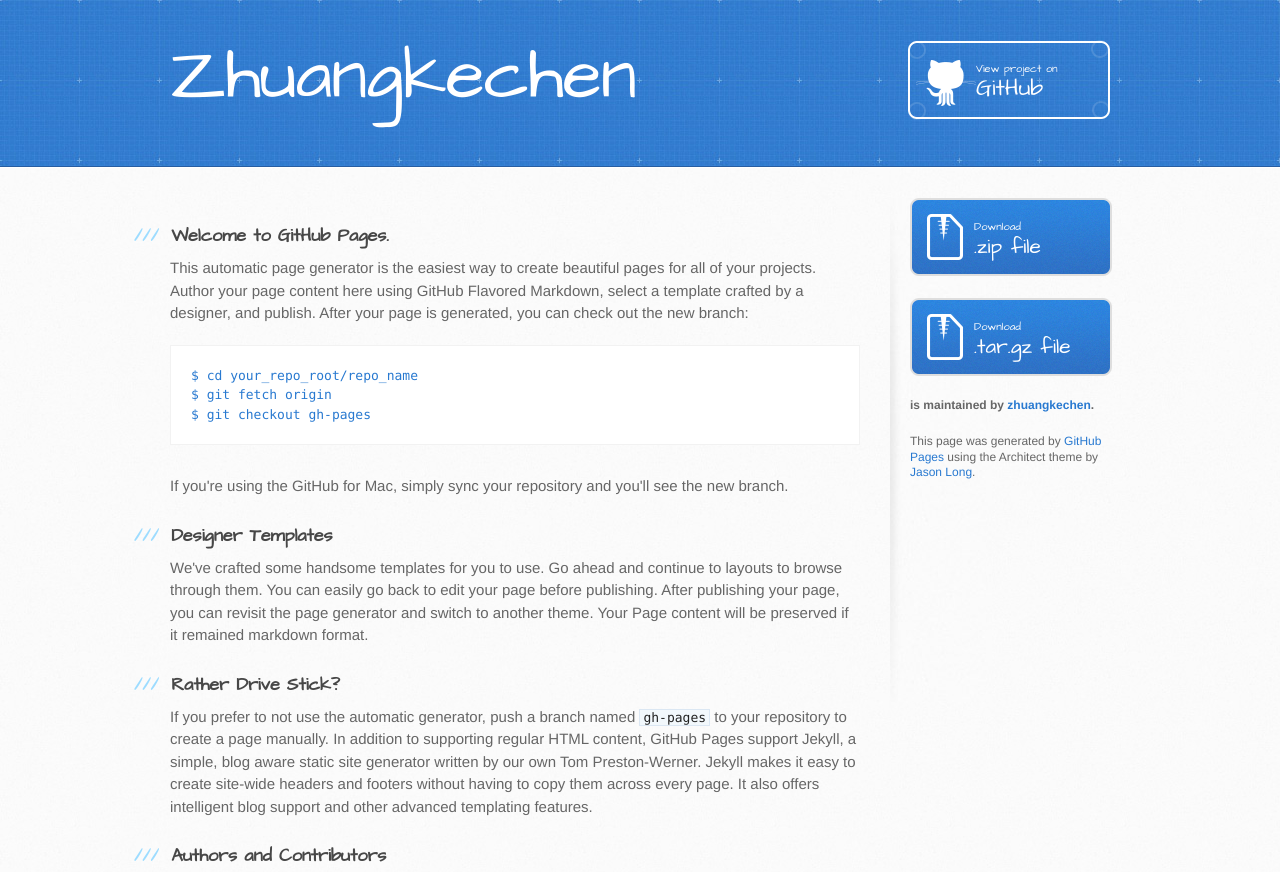
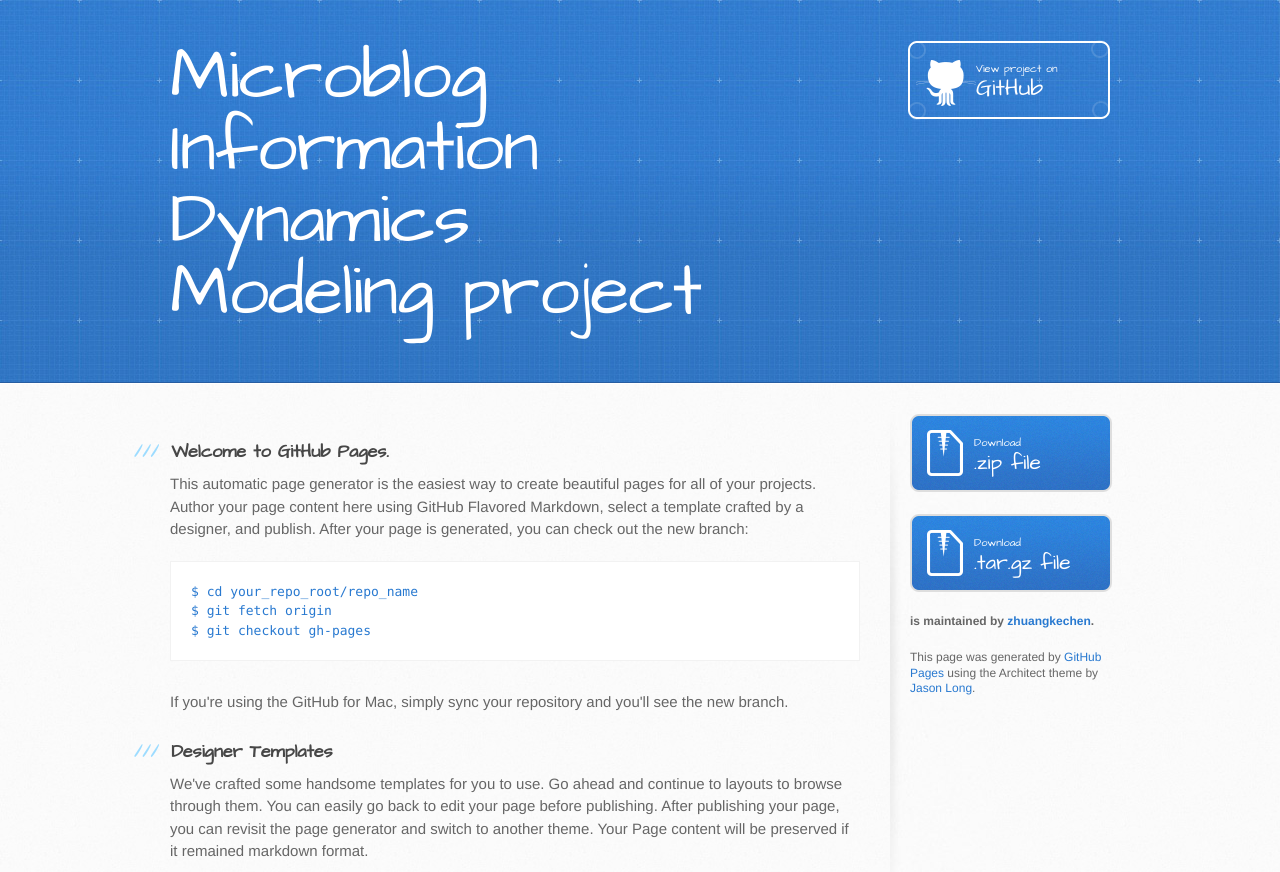
Before and after one commit to zhuangkechen/midm, a plain HTML site: page index.html in a window 1280 px wide. Shown: the top 872 px of the page. Drawn offline with Linux system fonts and the light colour scheme.

Commit message:
fix index

```diff
--- a/index.html
+++ b/index.html
@@ -13,13 +13,13 @@
     <script src="//html5shiv.googlecode.com/svn/trunk/html5.js"></script>
     <![endif]-->
 
-    <title>Zhuangkechen by zhuangkechen</title>
+    <title>MIDM Project by zhuangkechen</title>
   </head>
 
   <body>
     <header>
       <div class="inner">
-        <h1>Zhuangkechen</h1>
+        <h1>Microblog Information Dynamics Modeling project</h1>
         <h2></h2>
         <a href="https://github.com/zhuangkechen/midm" class="button"><small>View project on</small>GitHub</a>
       </div>
```
